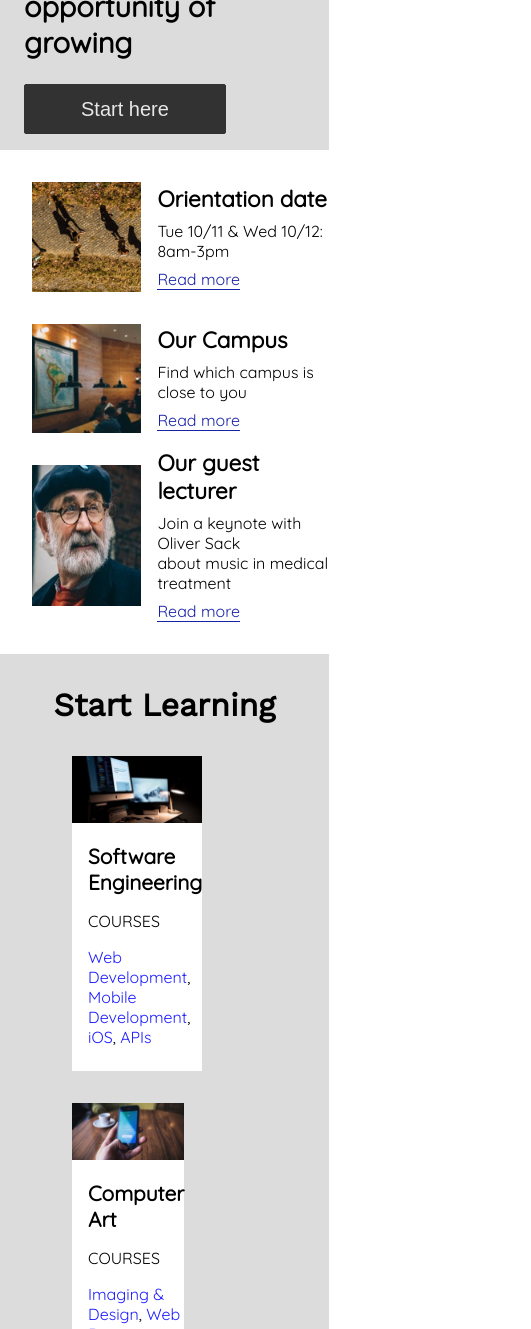
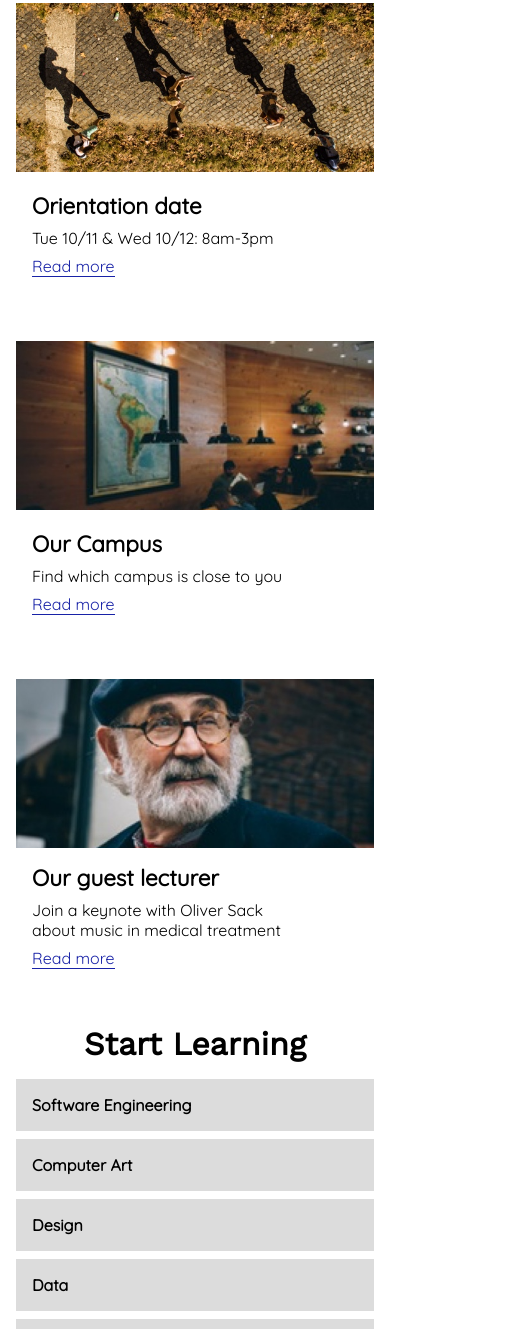
Before and after one commit to oliverloenberg/Capstone, a plain HTML site: page index.html in a window 390 px wide. Shown: the part 671-2000 px from the top of the page, 531 px wide, since content can reach past the window. Drawn offline with nearby package versions, Linux system fonts and the light colour scheme.

Commit message:
add final touches on mobile version

```diff
--- a/index.html
+++ b/index.html
@@ -42,7 +42,7 @@
         </nav>
     </header>
     <main>
-      <!--BANNER-->
+      <!--***BANNER***-->
       <section class="banner-image-cnt">
         <img src="resources/images/banner.jpg" alt="students studying" />
       </section>
@@ -53,7 +53,7 @@
         <button class="start-btn">Start here</button>
       </section>
 
-      <!--ARTICLES-->
+      <!--***ARTICLES***-->
       <article class="main-article">
         <img
           src="resources/images/information-main.jpg"
@@ -70,15 +70,15 @@
         </div>
       </article>
 
-      <!--SIDE ARTICLES-->
+      <!--***SIDE ARTICLES***-->
       <aside class="side-articles">
         <!--Article 1-->
         <article class="article-1">
-          <div class="thumbnail-container">
-            <img
-              src="resources/images/information-orientation.jpg"
-              alt="people walking"
-            />
+          <div class="thumbnail-container desktop-img">
+            <img src="resources/images/information-orientation.jpg" alt="people walking">
+          </div>
+          <div class="thumbnail-container mobile-img">
+            <img src="resources/images/information-orientation-mobile.jpg" alt="people walking">
           </div>
 
           <div class="article-1-txt">
@@ -90,8 +90,11 @@
 
         <!--Article 2-->
         <article class="article-2">
-          <div class="thumbnail-container">
-            <img src="resources/images/information-campus.jpg" alt="Campus" />
+          <div class="thumbnail-container desktop-img">
+            <img src="resources/images/information-campus.jpg" alt="people walking">
+          </div>
+          <div class="thumbnail-container mobile-img">
+            <img src="resources/images/information-campus-mobile.jpg" alt="people walking">
           </div>
 
           <div class="article-2-txt">
@@ -103,11 +106,11 @@
 
         <!--Article 3-->
         <article class="article-3">
-          <div class="thumbnail-container">
-            <img
-              src="resources/images/information-guest-lecture.jpg"
-              alt="guest lecturer"
-            />
+          <div class="thumbnail-container desktop-img">
+            <img src="resources/images/information-guest-lecture.jpg" alt="people walking" class="desktop-img">
+          </div>
+          <div class="thumbnail-container mobile-img">
+            <img src="resources/images/information-guest-lecture-mobile.jpg" alt="people walking" class="mobile-img">
           </div>
 
           <div class="article-3-txt">
@@ -121,9 +124,10 @@
         </article>
       </aside>
 
-      <!--COURSES-->
-      <section class="courses">
-        <h2>Start Learning</h2>
+      <!--***COURSES***-->
+      <!--Desktop version-->
+      <section class="courses-desktop">
+        <div class="courses-desktop-title"><h2>Start Learning</h2></div>
         <section class="course-container">
           <!--COURSE 1-->
           <div class="course-1 ">
@@ -229,8 +233,19 @@
         </section>
       </section>
 
-      <!--THESIS'-->
-      <div class="thesis-title"><h1>Thesis Exhibit</h1></div>
+      <!--Mobile version-->
+      <section class="courses-mobile">
+        <div class="courses-mobile-title"><h2>Start Learning</h2></div>
+        <div class="course-mobile"><h4>Software Engineering</h4></div>
+        <div class="course-mobile"><h4>Computer Art</h4></div>
+        <div class="course-mobile"><h4>Design</h4></div>
+        <div class="course-mobile"><h4>Data</h4></div>
+        <div class="course-mobile"><h4>Business</h4></div>
+        <div class="course-mobile"><h4>Marketing</h4></div>
+      </section>
+
+      <!--***THESIS'***-->
+      <div class="thesis-title"><h1>Thesis Exhibits</h1></div>
       <section class="thesis-exhibit">
           <video controls src="resources/videos/thesis.mp4"></video>
         <div class="thesis-main-txt">
@@ -243,7 +258,7 @@
         </div>
       </section>
 
-      <!--SIDE THESIS'-->
+      <!--***SIDE THESIS'***-->
       <aside class="side-thesis">
 
         <!--Thesis 1-->
--- a/resources/css/style.css
+++ b/resources/css/style.css
@@ -132,7 +132,7 @@ main {
   grid-template-areas:
     "banner-image-cnt banner-image-cnt banner-text-cnt"
     "main-article main-article side-articles"
-    "courses courses courses"
+    "courses-desktop courses-desktop courses-desktop"
     "thesis-title thesis-title thesis-title"
     "thesis-exhibit thesis-exhibit side-thesis";
 }
@@ -143,6 +143,12 @@ main h2 {
 }
 
 @media only screen and (max-width: 520px) {
+  .main-article,
+  .side-thesis,
+  .thesis-main-txt {
+    display: none;
+  }
+
   main {
     grid-template-columns: 1fr;
     grid-template-rows:
@@ -157,7 +163,7 @@ main h2 {
       "banner-image-cnt"
       "banner-text-cnt"
       "side-articles"
-      "courses"
+      "courses-mobile"
       "thesis-title"
       "thesis-exhibit";
   }
@@ -210,7 +216,7 @@ p {
   display: block;
   font-size: 1.25rem;
   color: rgb(231, 231, 231);
-  height: 50px;
+  height: 3.5rem;
   width: 82.5%;
   padding: 0.5rem 0px;
   margin: 1rem 0rem;
@@ -226,6 +232,32 @@ p {
   border-color: rgb(24, 24, 24);
   background-color: rgb(24, 24, 24);
   transition: color 0.3s ease 0.1s, background-color 0.3s ease 0.1s;
+}
+
+@media only screen and (max-width: 520px) {
+  .banner-image-cnt {
+    padding: 0rem 0rem 1.5rem 0rem;
+  }
+
+  .banner-text-cnt {
+    padding: 0rem 1rem 2rem 1rem;
+  }
+
+  .banner-text-cnt h1 {
+    font-size: 2.5rem;
+  }
+
+  .banner-text-cnt p {
+    font-size: 1.5rem;
+    margin: 0rem 0rem 1.5rem 0rem;
+  }
+
+  .start-btn {
+    font-size: 1rem;
+    width: 100%;
+    height: 3rem;
+    margin: 0;
+  }
 }
 
 /*Articles*/
@@ -254,6 +286,7 @@ p {
 }
 
 /*Side Articles*/
+
 .side-articles {
   /* border: 1px solid green; */
   grid-area: side-articles;
@@ -292,22 +325,6 @@ p {
   border-bottom: 1.2px solid rgb(24, 34, 167);
 }
 
-.article-1:hover,
-.article-2:hover,
-.article-3:hover {
-  background-color: rgb(146, 146, 146);
-  color: white;
-  transition: background-color 0.3s ease-out 0.1s, color 0.3s ease-out 0.1s;
-}
-
-.article-1 a:hover,
-.article-2 a:hover,
-.article-3 a:hover {
-  color: rgb(30, 30, 255);
-  border-bottom: 1.2px solid rgb(30, 30, 255);
-  transition: color 0.2s ease-out 0.1s;
-}
-
 .thumbnail-container {
   /* border: 1px solid blue; */
   display: flex;
@@ -336,15 +353,85 @@ p {
   justify-content: center;
 }
 
+.article-1:hover,
+.article-2:hover,
+.article-3:hover {
+  background-color: rgb(146, 146, 146);
+  color: white;
+  transition: background-color 0.3s ease-out 0.1s, color 0.3s ease-out 0.1s;
+}
+
+.article-1 a:hover,
+.article-2 a:hover,
+.article-3 a:hover {
+  color: rgb(30, 30, 255);
+  border-bottom: 1.2px solid rgb(30, 30, 255);
+  transition: color 0.2s ease-out 0.1s;
+}
+
+/*Hide the mobile version of the image*/
+.mobile-img {
+  display: none;
+}
+
+@media only screen and (max-width: 520px) {
+  .desktop-img {
+    display: none;
+  }
+
+  .mobile-img {
+    display: block;
+  }
+
+  .side-articles {
+    padding: 0rem;
+    margin: 1rem 1rem 2rem 1rem;
+  }
+
+  .article-1,
+  .article-2,
+  .article-3 {
+    /* border: 1px solid green; */
+    flex-direction: column;
+  }
+
+  .article-2 {
+    margin: 3.5rem 0rem;
+  }
+
+  .thumbnail-container {
+    max-width: 100%;
+    height: auto;
+    margin: 0rem 0rem 1rem 0rem;
+  }
+
+  .thumbnail-container img {
+    /* border: 1px solid green; */
+    max-width: auto;
+    max-height: 100%;
+    /* margin: auto; */
+  }
+
+  .article-1-txt,
+  .article-2-txt,
+  .article-3-txt {
+    padding: 0rem 1rem 0.5rem 1rem;
+  }
+}
+
 /*Courses*/
 
-.courses {
+.courses-mobile {
+  display: none;
+}
+
+.courses-desktop {
   /* border: 2px solid green; */
-  grid-area: courses;
+  grid-area: courses-desktop;
   background-color: rgb(220, 220, 220);
 }
 
-.courses h2 {
+.courses-desktop-title h2 {
   text-align: center;
   margin: 2rem 0rem;
   font-family: "Work Sans", Arial, Helvetica, sans-serif;
@@ -424,6 +511,32 @@ p {
   height: auto;
 }
 
+@media only screen and (max-width: 520px) {
+  .courses-desktop {
+    display: none;
+  }
+
+  .courses-mobile {
+    display: flex;
+    flex-flow: column;
+    justify-content: center;
+    align-items: stretch;
+    padding: 0rem 1rem;
+  }
+
+  .courses-mobile-title {
+    margin: 1rem 0rem;
+    text-align: center;
+  }
+
+  .course-mobile {
+    padding: 1rem 1rem;
+    background-color: rgb(220, 220, 220);
+    margin-bottom: 0.5rem;
+    font-family: "Work Sans" Arial, Helvetica, sans-serif;
+  }
+}
+
 /*Thesis'*/
 
 .thesis-title {
@@ -473,6 +586,17 @@ p {
 .side-thesis h4 {
   font-size: 1.4rem;
 }
+
+@media only screen and (max-width: 520px) {
+  .thesis-exhibit {
+    padding: 1rem 0rem 1.5rem 0rem;
+  }
+
+  .thesis-exhibit video {
+    /* border: 1px solid red; */
+    margin-bottom: 0rem;
+  }
+}
 /*--- Footer ---*/
 
 footer {
@@ -504,3 +628,19 @@ footer .footer-privacy {
   /* border: 1px solid red; */
   flex: 1;
 }
+
+@media only screen and (max-width: 520px) {
+  footer {
+    padding: 1rem 1rem;
+  }
+
+  .footer-rights {
+    margin-bottom: 0rem;
+    text-align: center;
+  }
+
+  .footer-terms,
+  .footer-privacy {
+    display: none;
+  }
+}
```
